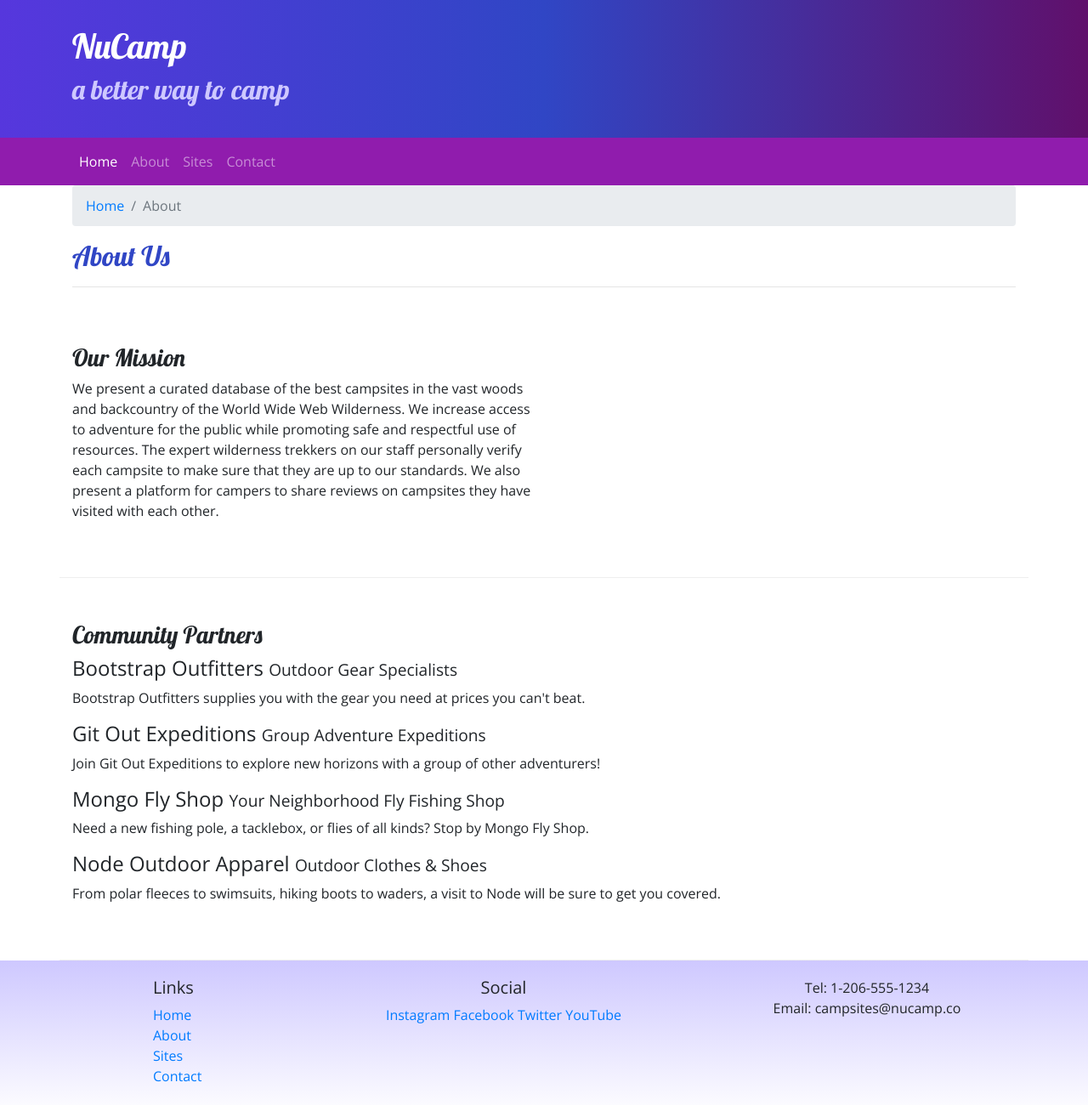
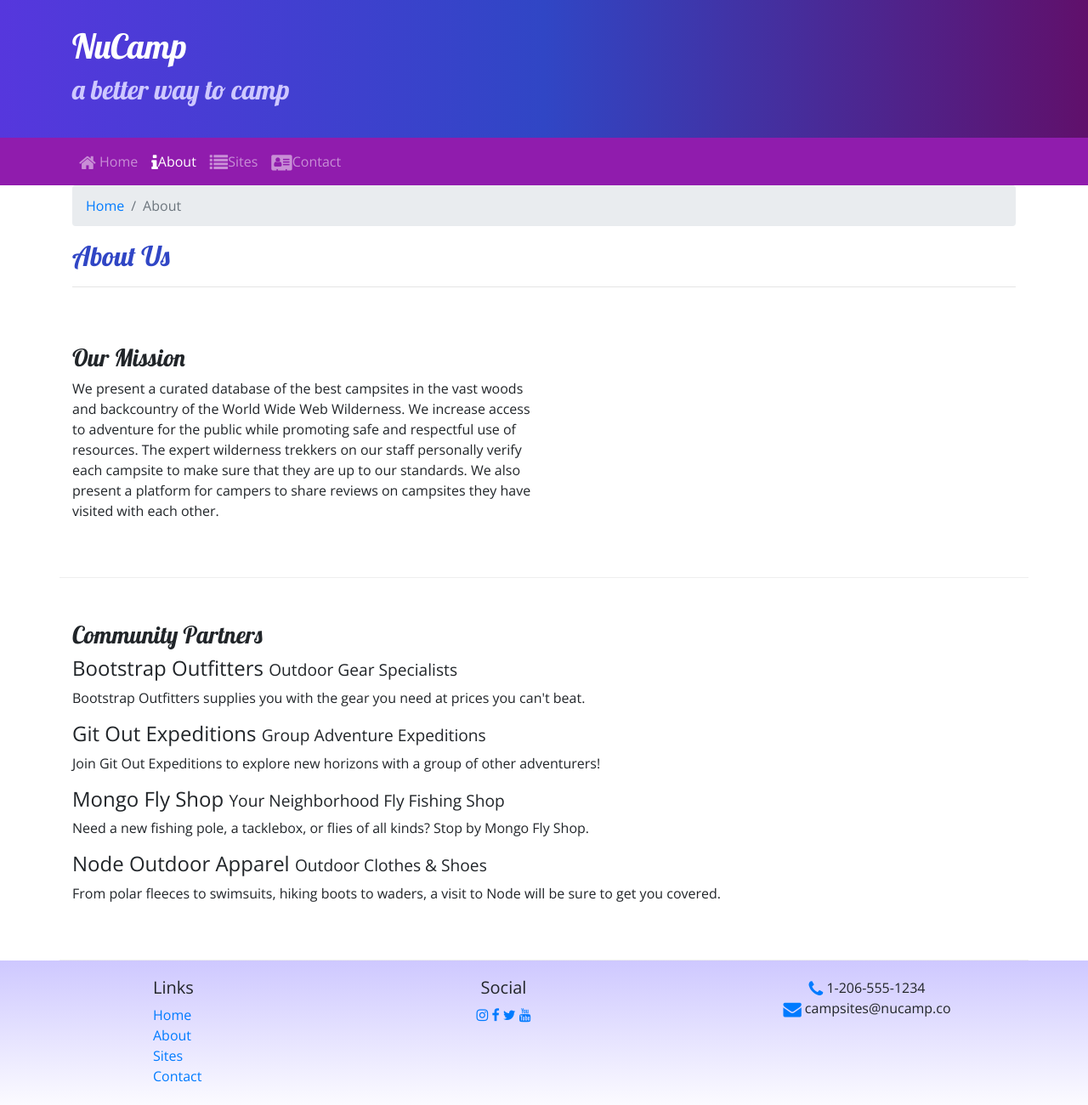
Before and after one commit to kikluz/boostrap_project_nucamp, a website: page aboutus.html in a window 1280 px wide. Shown: the whole page at 85% size. Drawn offline with nearby package versions, Linux system fonts and the light colour scheme.

Commit message:
add icon fonts

```diff
--- a/aboutus.html
+++ b/aboutus.html
@@ -12,6 +12,8 @@
         <!-- Additional CSS must be placed after Bootstrap CSS -->
         <link rel="stylesheet" href="https://fonts.googleapis.com/css?family=Lobster|Open+Sans" />
         <link rel="stylesheet" href="css/styles.css" />
+         <!-- Additional CSS must be placed after Bootstrap CSS -->
+    <link rel="stylesheet" href="node_modules/font-awesome/css/font-awesome.min.css" />
 
     <title>NuCamp: A Better Way To Camp</title>
 </head>
@@ -40,10 +42,18 @@
 
         <div class="collase navbar-collapse" id="nucampNavbar">
            <ul class="navbar-nav">
-                <li class="nav-item active"><a class="nav-link" href="index.html">Home</a></li>
-                <li class="nav-item"><a class="nav-link" href="aboutus.html">About</a></li>
-                <li class="nav-item"><a class="nav-link" href="#">Sites</a></li>
-                <li class="nav-item"><a class="nav-link" href="#">Contact</a></li>
+					<li class="nav-item">
+                        <a class="nav-link" href="index.html"><i class="fa fa-home fa-lg"></i> Home</a>
+					</li>
+					<li class="nav-item active">
+						<a class="nav-link" href="aboutus.html"><i class="fa fa-info fa-lg"></i>About</a>
+					</li>
+					<li class="nav-item">
+						<a class="nav-link" href="#"><i class="fa fa-list fa-lg"></i>Sites</a>
+					</li>
+					<li class="nav-item">
+						<a class="nav-link" href="#"><i class="fa fa-address-card fa-lg"></i>Contact</a>
+					</li>
 				</ul>
         </div>
     </div><!-- End of the container -->
@@ -90,25 +100,27 @@
 				<div class="col-4 col-sm-2 offset-1">
 					<h5>Links</h5>
 					<ul class="list-unstyled">
-                        <li><a href="index.html">Home</a></li>
+						<li><a href="#">Home</a></li>
 						<li><a href="aboutus.html">About</a></li>
 						<li><a href="#">Sites</a></li>
 						<li><a href="#">Contact</a></li>
 					</ul>
 				</div>
+
 				<div class="col-6 col-sm-5 text-center">
 					<h5>Social</h5>
-                    <a href="http://instagram.com/">Instagram</a>
-                    <a href="http://facebook.com/">Facebook</a>
-                    <a href="http://twitter.com/">Twitter</a>
-                    <a href="http://youtube.com/">YouTube</a>
+                    <a href="http://instagram.com/"><i class="fa fa-instagram"></i></a>
+                    <a href="http://facebook.com/"><i class="fa fa-facebook"></i></a>
+                    <a href="http://twitter.com/"><i class="fa fa-twitter"></i></a>
+                    <a href="http://youtube.com/"><i class="fa fa-youtube"></i></a>
 				</div>
+
 				<div class="col-sm-4 text-center">
-                    Tel: 1-206-555-1234<br />
-                    Email: campsites@nucamp.co
+					<i class="fa fa-phone fa-lg text-primary"></i> 1-206-555-1234<br />
+                    <i class="fa fa-envelope fa-lg text-primary"></i> campsites@nucamp.co
 				</div>
-           </div>
-        </div>
+			</div><!-- End of row div -->
+		</div><!-- End of the continer div-->
 	</footer>
        <!-- jQuery must come first, then Popper.js, then the Bootstrap JavaScript plugins.-->
        <script src="node_modules/jquery/dist/jquery.slim.min.js"></script>
--- a/package.json
+++ b/package.json
@@ -12,6 +12,7 @@
   "license": "ISC",
   "dependencies": {
     "bootstrap": "^4.5.2",
+    "font-awesome": "^4.7.0",
     "jquery": "^3.5.1",
     "lite-server": "^2.6.1",
     "popper.js": "^1.16.1"
```
Also changed, not shown: index.html (+21 -13 lines), 1 other file. Lines whose indentation alone changed are shown as unchanged.
